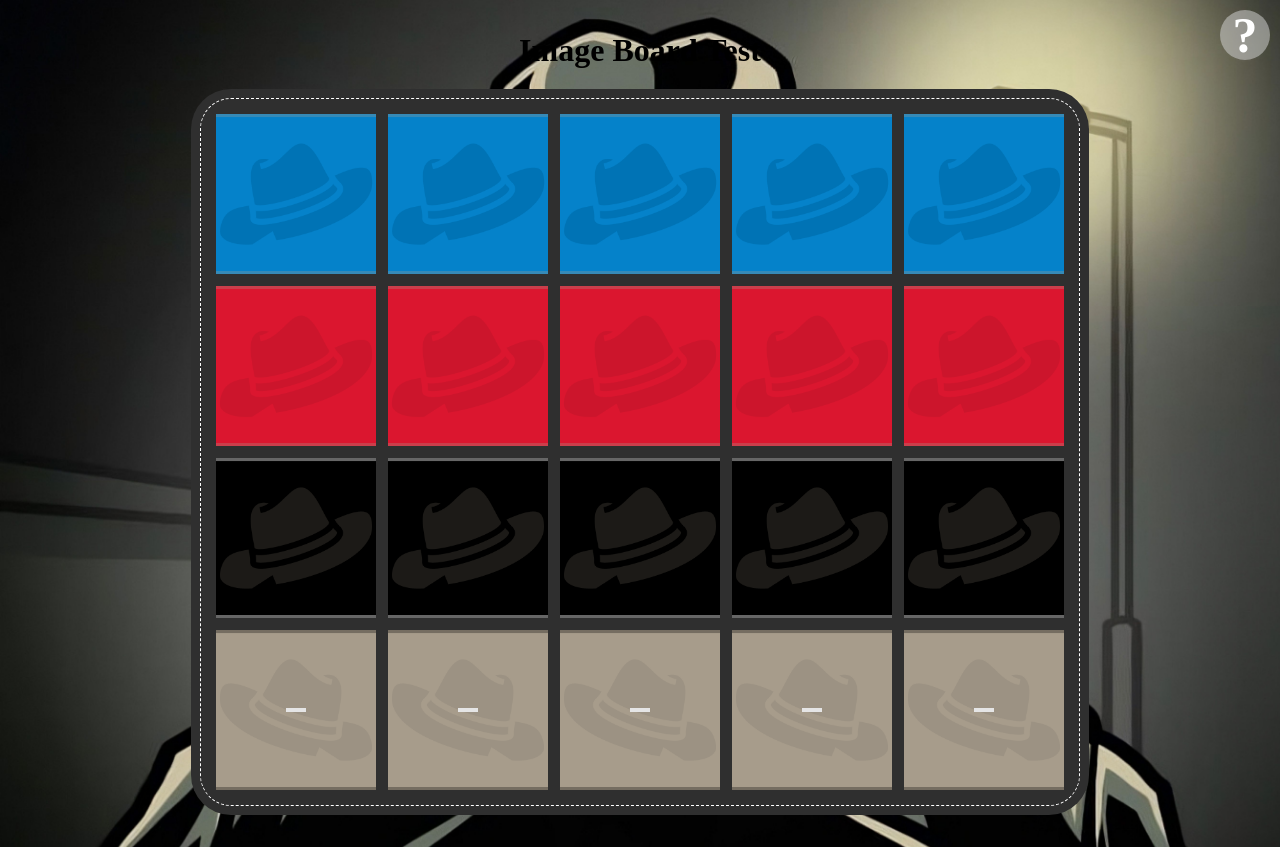
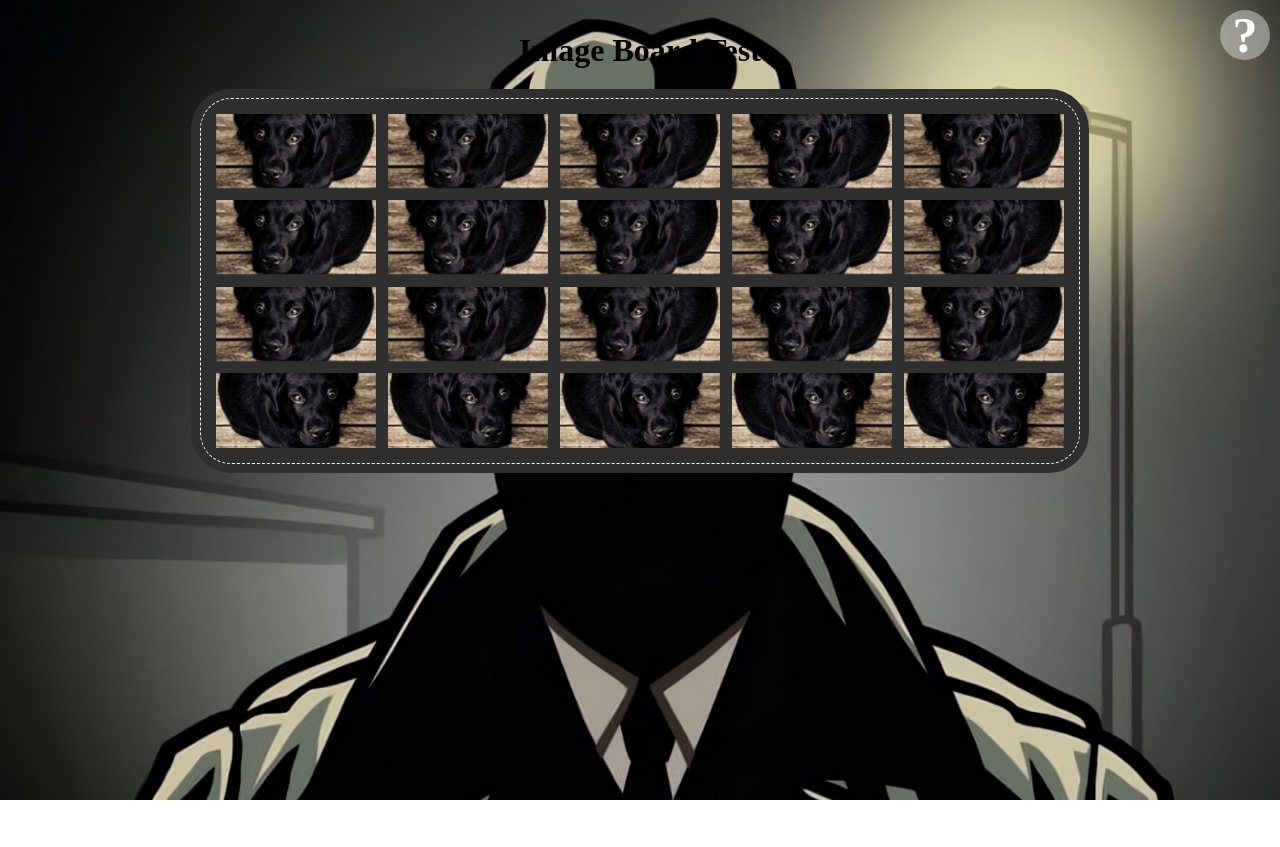
Before and after one commit to cyrimu/sopra-fs25-group-16-client, a Next.js app: page /image-board-test in a window 1280 px wide. After the commit the page ends 800 px from the top, so only its background shows below. Built offline with nearby package versions, Linux system fonts and the light colour scheme; a web font is replaced by a local one; what @ant-design/nextjs-registry would draw is missing.

Commit message:
initial image board test

```diff
--- a/app/components/gameCard.tsx
+++ b/app/components/gameCard.tsx
@@ -35,6 +35,10 @@ const GameCard: React.FC<GameCardProps> = ({ card, selected }) => {
   const shouldRenderText = shouldShowContent && !isImage;
 
   function determineBackgroundImage(): CARD_COLOR {
+    const role = myPlayerInGame?.role;
+
+    //if (!role) throw new Error("The role of the player in game is null");
+
     if (
       (role === PLAYER_ROLES.BLUE_OPERATIVE || role === PLAYER_ROLES.RED_OPERATIVE) &&
       !isRevealed
@@ -54,6 +58,45 @@ const GameCard: React.FC<GameCardProps> = ({ card, selected }) => {
     dispatch(setSelectedCard(card.id));
   }
 
+  if (type !== GAME_TYPE.TEXT) {
+    return (
+      <motion.div
+        className={styles.card}
+        animate={{ rotateY: isRevealed ? 180 : 0 }}
+        transition={{ duration: 0.6, ease: "easeInOut" }}
+      >
+        <Image
+          src="/test.jpg"
+          alt="Test Image"
+          width={300}
+          height={300}
+          style={{ objectFit: "cover", width: "100%", height: "100%" }}
+        />
+      </motion.div>
+    );
+  } else {
+    return (
+      <motion.div
+        className={selected ? styles.cardSelected : styles.card}
+        style={
+          {
+            "--bg-image": `url("/${CARD_COLOR[
+              cardColor
+            ].toLowerCase()}_card.png")`,
+          } as React.CSSProperties
+        }
+        animate={animation}
+        transition={{ duration: 0.6, ease: "easeInOut" }}
+        onClick={handleSelectCard}
+      >
+        {!isRevealed && (
+          <div className={styles.cardTextContainer}>
+            <span>{content.toUpperCase()}</span>
+          </div>
+        )}
+      </motion.div>
+    );
+  }
   return (
     <motion.div
       className={selected ? styles.cardSelected : styles.card}
```
